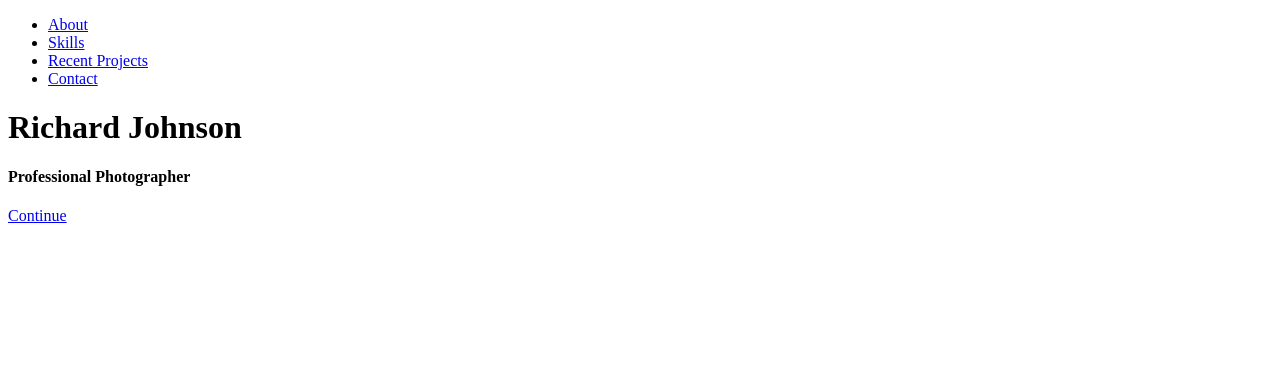
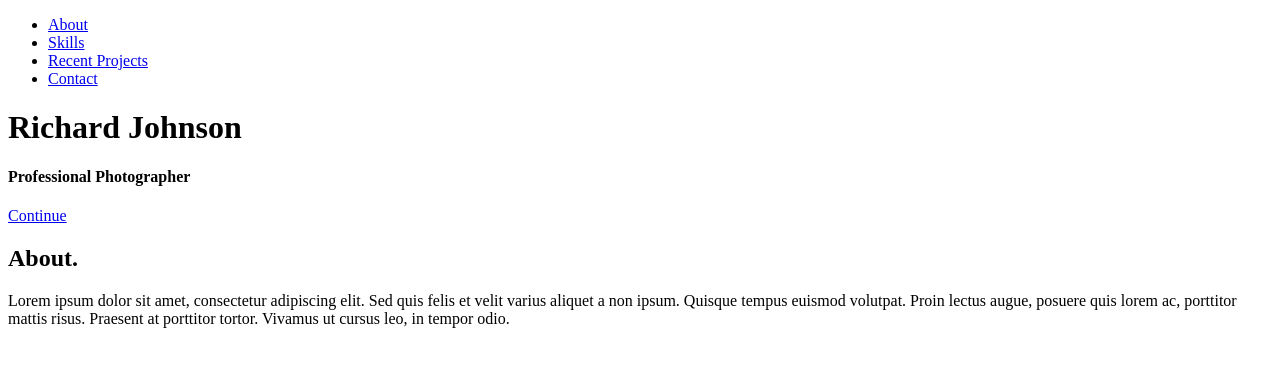
Before and after one commit to camposFabio/udemy_html_css_guide, a plain HTML site: page website/index.html in a window 1280 px wide. Drawn offline with nearby package versions, Linux system fonts and the light colour scheme.

Commit message:
about small

```diff
--- a/website/index.html
+++ b/website/index.html
@@ -41,6 +41,18 @@
         </div> <!-- end of container -->
     </div> <!-- end of intro -->
 
+    <div class="about">
+        <div class="container-sm">
+            <h2>About.</h2>
+            <p>Lorem ipsum dolor sit amet, consectetur adipiscing elit. Sed quis felis et velit varius aliquet a non
+                ipsum. Quisque tempus euismod volutpat. Proin lectus augue, posuere quis lorem ac, porttitor mattis
+                risus. Praesent at porttitor tortor. Vivamus ut cursus leo, in tempor odio.
+            </p>
+
+        </div> <!-- end of container small -->
+
+    </div>
+
     <script src="https://ajax.googleapis.com/ajax/libs/jquery/2.1.3/jquery.min.js"></script>
     <script type="text/javascript" src="script.js"></script>
 
```
